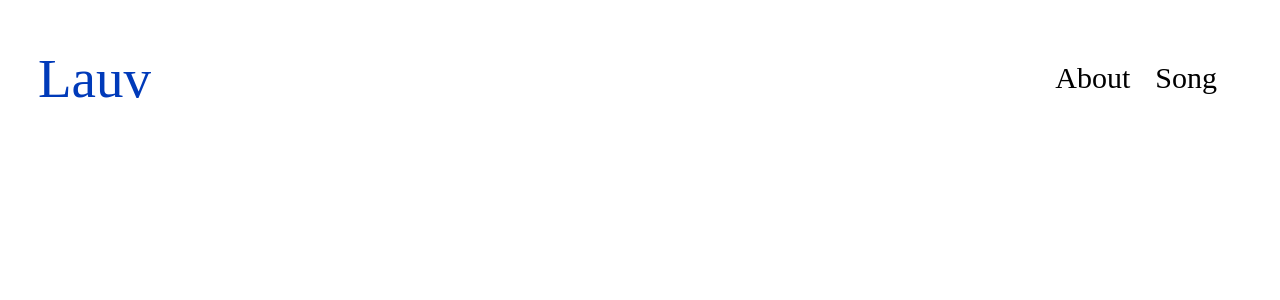
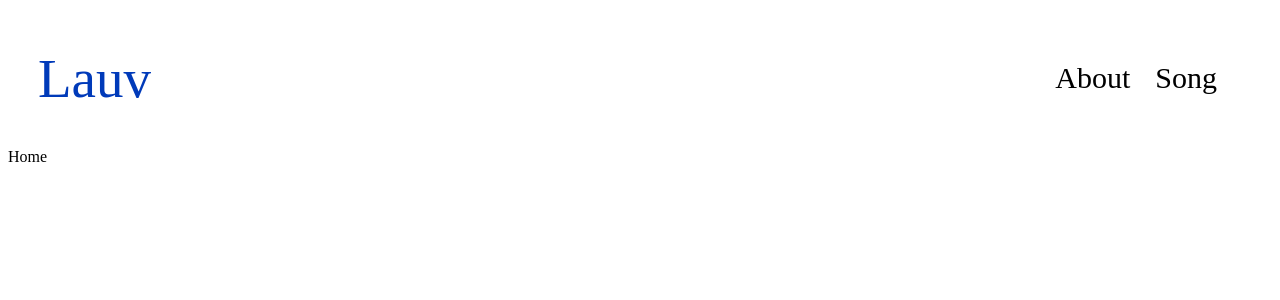
Before and after one commit to minse317/Lauv, a React (Vite) app: page / in a window 1280 px wide. Shown: the top 300 px of the page. Built offline with nearby package versions, Linux system fonts and the light colour scheme; a web font is replaced by a local one.

Commit message:
Reoutes.jsx 변경

```diff
--- a/src/App.jsx
+++ b/src/App.jsx
@@ -1,4 +1,3 @@
-import React from 'react';  // eslint-disable-line no-unused-vars
 import { BrowserRouter as Router } from 'react-router-dom';
 import NavBar from './components/navbar/NavBar';
 import Routes from './Routes';
@@ -12,4 +11,4 @@
   )
 }
 
-export default App
+export default App;
--- a/src/Routes.jsx
+++ b/src/Routes.jsx
@@ -1,4 +1,4 @@
-import {   Route,  Routes as RouteList } from 'react-router-dom';
+import { Route, Routes as RouteList } from 'react-router-dom';
 import Home from './page/home/Home';
 import About from './page/about/About';
 import Song from './page/song/Song';
@@ -6,9 +6,9 @@
 const Routes = () => {
   return (
     <RouteList>
-      <Route exact path='/' component={<Home />} />
-      <Route exact path='/about' component={<About />} />
-      <Route exact path='/song' component={<Song />} />
+      <Route exact path='/' element={<Home />} />
+      <Route exact path='/about' element={<About />} />
+      <Route exact path='/song' element={<Song />} />
     </RouteList>
   )
 }
--- a/src/page/home/Home.jsx
+++ b/src/page/home/Home.jsx
@@ -1,6 +1,7 @@
-
-export default function Home() {
+const Home = () => {
   return (
     <div>Home</div>
   )
 }
+
+export default Home;
```
